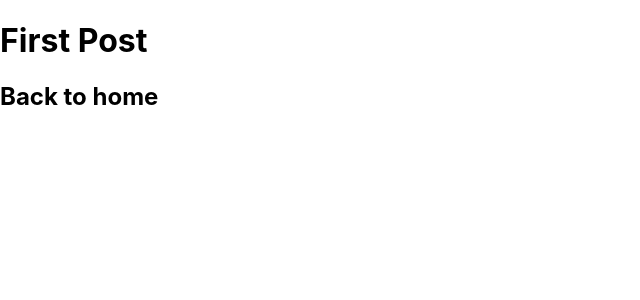
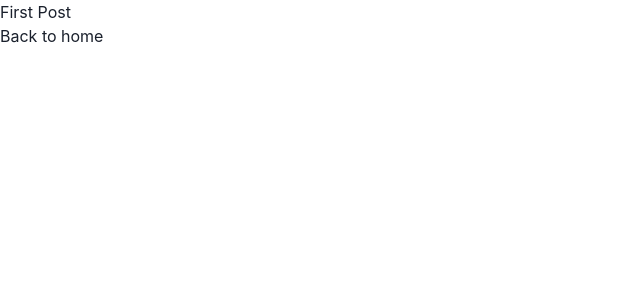
Before and after one commit to afshinator/next-afshin-me, a Next.js app: page /posts/first-post in a window 1280 px wide. Shown: the top 300 px of the page, without its empty margins (0-640 px from the left). Built offline with nearby package versions, Linux system fonts and the light colour scheme.

Commit message:
Add Chakra UI and its goodies and wrap app in page transtion

```diff
--- a/package.json
+++ b/package.json
@@ -8,6 +8,10 @@
     "start": "next start"
   },
   "dependencies": {
+    "@chakra-ui/react": "^1.1.0",
+    "@emotion/react": "^11.1.4",
+    "@emotion/styled": "^11.0.0",
+    "framer-motion": "^3.1.1",
     "next": "10.0.4",
     "react": "17.0.1",
     "react-dom": "17.0.1"
--- a/pages/_app.js
+++ b/pages/_app.js
@@ -1,7 +1,30 @@
-import '../styles/globals.css'
+import "../styles/globals.css";
+import { CSSReset, ChakraProvider, extendTheme } from "@chakra-ui/react";
+import customTheme from "./../styles/theme";
+import { motion } from "framer-motion";
 
-function MyApp({ Component, pageProps }) {
-  return <Component {...pageProps} />
+// Pulling in custom font primarily using this example: https://chakra-ui.com/guides/with-nextjs-font-files
+// but pre-loading them in the layout as per https://kirazhang.com/posts/nextjs-custom-fonts
+
+const theme = extendTheme(customTheme);
+
+function MyApp({ Component, pageProps, router }) {
+  return (
+    <ChakraProvider theme={theme}>
+      <CSSReset />
+      <motion.div
+        key={router.route} // presence of this key enables the animation
+        initial="pageInitial"
+        animate="pageAnimate"
+        variants={{
+          pageInitial: { opacity: 0 },
+          pageAnimate: { opacity: 1 },
+        }}
+      >
+        <Component {...pageProps} />
+      </motion.div>
+    </ChakraProvider>
+  );
 }
 
-export default MyApp
+export default MyApp;
```
Also changed, not shown: 2 other files (tests, documents, lock files or other folders).
